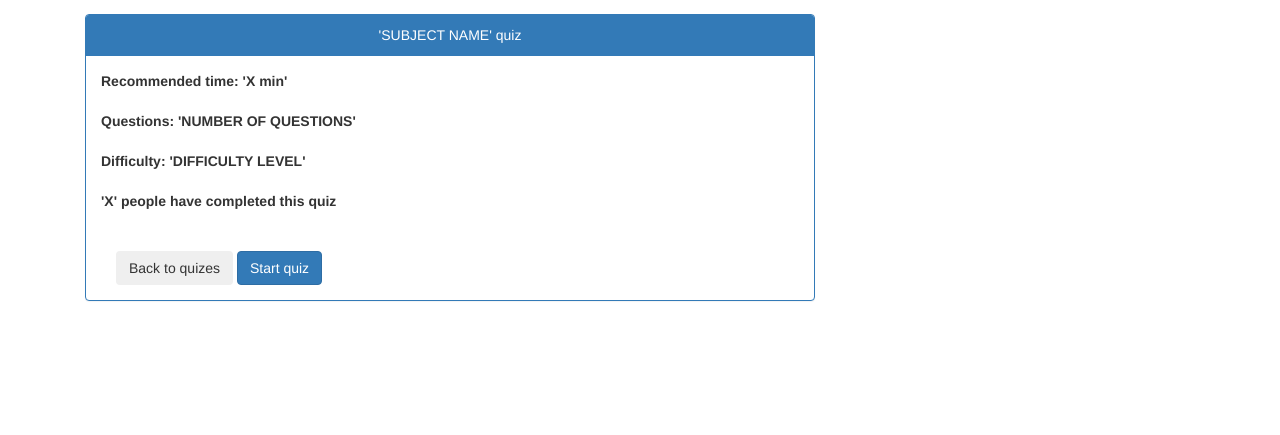
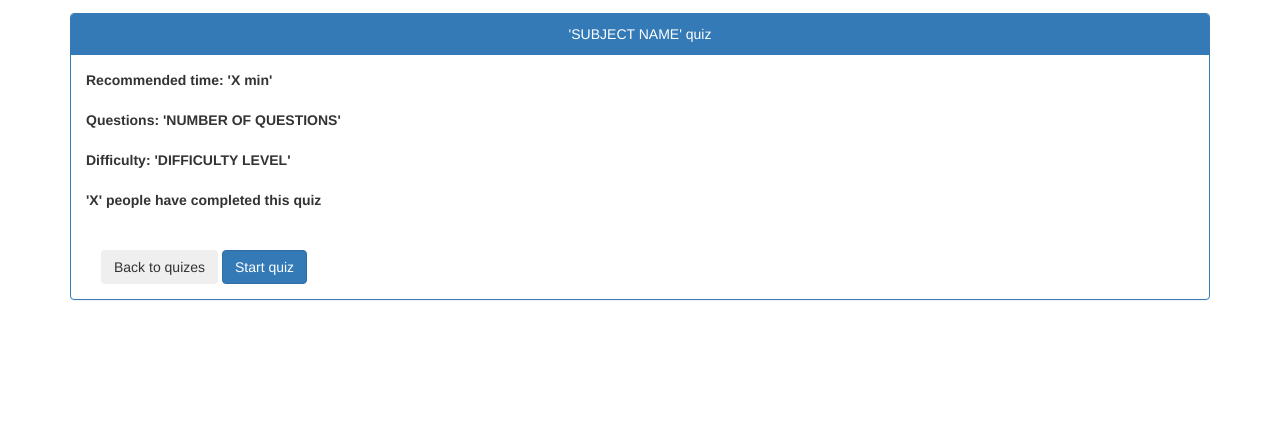
Before and after one commit to ema591/Unbreakable-Diamonds, a plain HTML site: page quizaris/templates/wireframe/quiz.html in a window 1280 px wide. Shown: the part 365-800 px from the top of the page. Drawn offline with nearby package versions, Linux system fonts and the light colour scheme.

Commit message:
Update quiz.html

```diff
--- a/quizaris/templates/wireframe/quiz.html
+++ b/quizaris/templates/wireframe/quiz.html
@@ -38,36 +38,30 @@
     </div>
 
     <!--Quiz boxes-->
-    <div class="container">
+    <div class="container justify-content-center">
         <div class="row">
-
-            <!--Jumbotron-->
-            <div class="col-sm-12">
-
-            </div>
-        </div>
             <h2 class="text-center">'CATEGORY'</h2>
             <br>
-        <div class="col-sm-8">
+            <div class="col-md-12">
                 <div class="panel panel-primary">
 
                     <div class="panel-heading text-center">'SUBJECT NAME' quiz</div>
                     <div class="panel-body">
 
                         <div class="form-group row">
-                        <label for="time" class="col-sm-8 col-form-label">Recommended time: 'X min'</label>
+                            <label for="time" class="col-md-12 col-form-label">Recommended time: 'X min'</label>
                         </div>
                         <div class="form-group row">
-                        <label for="questions" class="col-sm-8 col-form-label">Questions: 'NUMBER OF QUESTIONS'</label>
+                            <label for="questions" class="col-md-12 col-form-label">Questions: 'NUMBER OF QUESTIONS'</label>
                         </div>
                         <div class="form-group row">
-                        <label for="difficulty" class="col-sm-8 col-form-label">Difficulty: 'DIFFICULTY LEVEL'</label>
+                            <label for="difficulty" class="col-md-12 col-form-label">Difficulty: 'DIFFICULTY LEVEL'</label>
                         </div>
                         <div class="form-group row">
-                        <label for="completed" class="col-sm-8 col-form-label">'X' people have completed this quiz</label>
+                            <label for="completed" class="col-md-12 col-form-label">'X' people have completed this quiz</label>
                         </div>
                         <br>
-                    <div class="col-sm-8">
+                        <div class="col-md-12">
                             <button type="submit" class="btn btn-secondary">Back to quizes</button>
                             <button type="submit" class="btn btn-primary">Start quiz</button>
                         </div>
```
Lines whose indentation alone changed are shown as unchanged.
